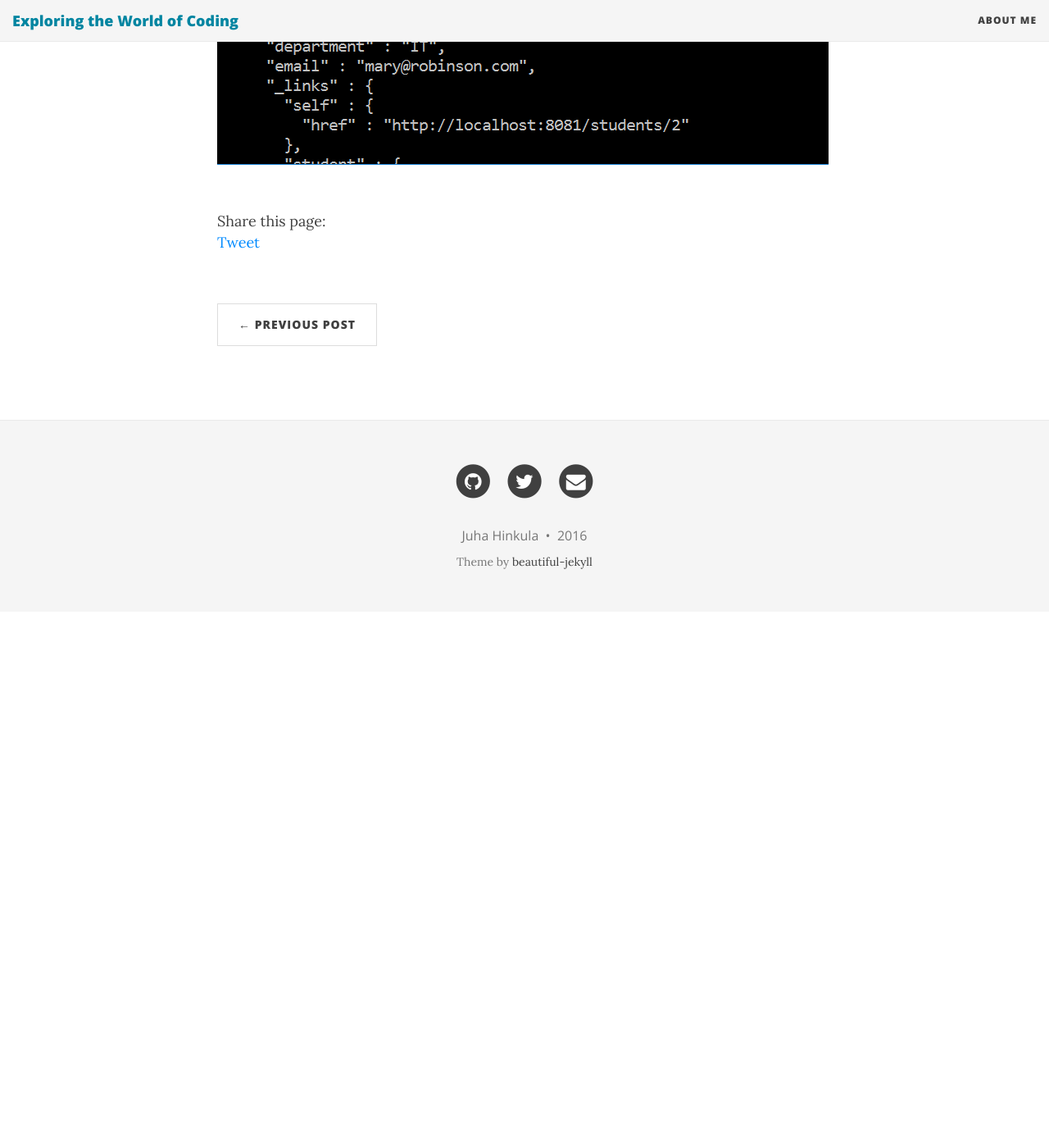
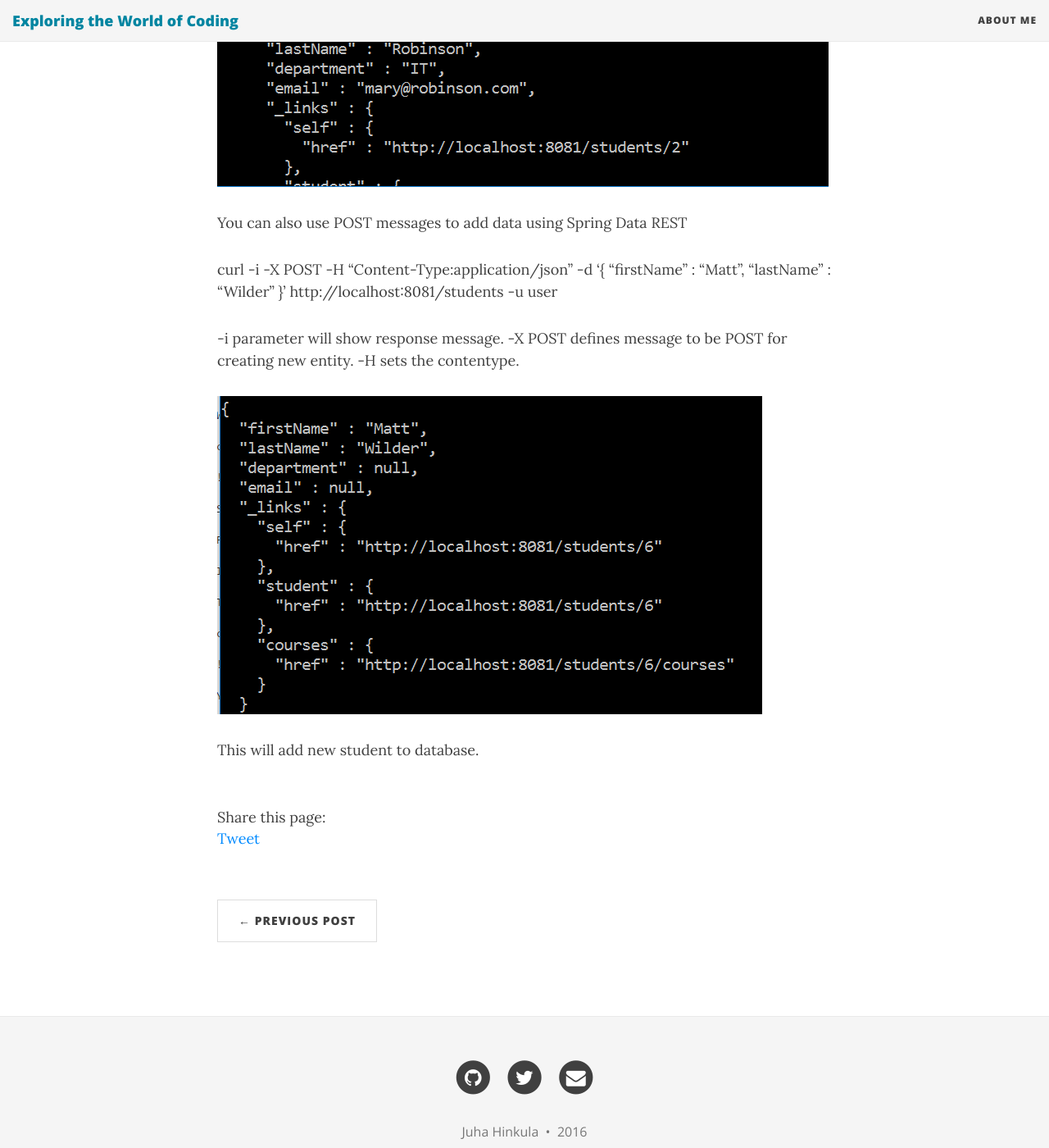
Before and after one commit to juhahinkula/juhahinkula.github.io, a Jekyll site: the page built from _posts/2016-10-24-crudboot-data-rest.markdown, in a window 1280 px wide and 1400 px high, scrolled down 2164 px. Shown: the whole window at 82% size. Built offline with Jekyll 4.4.1, drawn with Linux system fonts in a browser that asks for light colours; nearby versions of some CDN libraries; comment, search, counter and statistics services are not loaded; before the commit the page ends 2910 px from its top, so only the background shows below that; some of the changed text lies outside the part shown.

Commit message:
new post

```diff
--- a/_posts/2016-10-24-crudboot-data-rest.markdown
+++ b/_posts/2016-10-24-crudboot-data-rest.markdown
@@ -28,7 +28,7 @@ curl -v localhost:8081
 
 Spring Data REST returns keys with link objects using HAL as media type. HAL is a simple format that gives a consistent and easy way to hyperlink between resources in your API.
 
-Resources are named according to pluralized entities (Example: Student entity --> students resource).
+Resources are named according to pluralized entities (Example: Student entity --> students resource). You can use @RepositoryRestResource annotation to change resourse endpoint.
 
 In our project the application is secured with Spring Security therefore the available resourses are also secured.
 
@@ -37,3 +37,13 @@ There is one test user in the database which we can use to test resources
 curl -v localhost:8081/students -u user
 
 ![screenshot]({{ site.baseurl }}/img/curl_students.png)
+
+You can also use POST messages to add data using Spring Data REST
+
+curl -i -X POST -H "Content-Type:application/json" -d '{  "firstName" : "Matt",  "lastName" : "Wilder" }' http://localhost:8081/students -u user
+
+-i parameter will show response message. -X POST defines message to be POST for creating new entity. -H sets the contentype.
+
+![screenshot]({{ site.baseurl }}/img/curl_add.png)
+
+This will add new student to database.
```
Also changed, not shown: img/curl_add.png (added).
